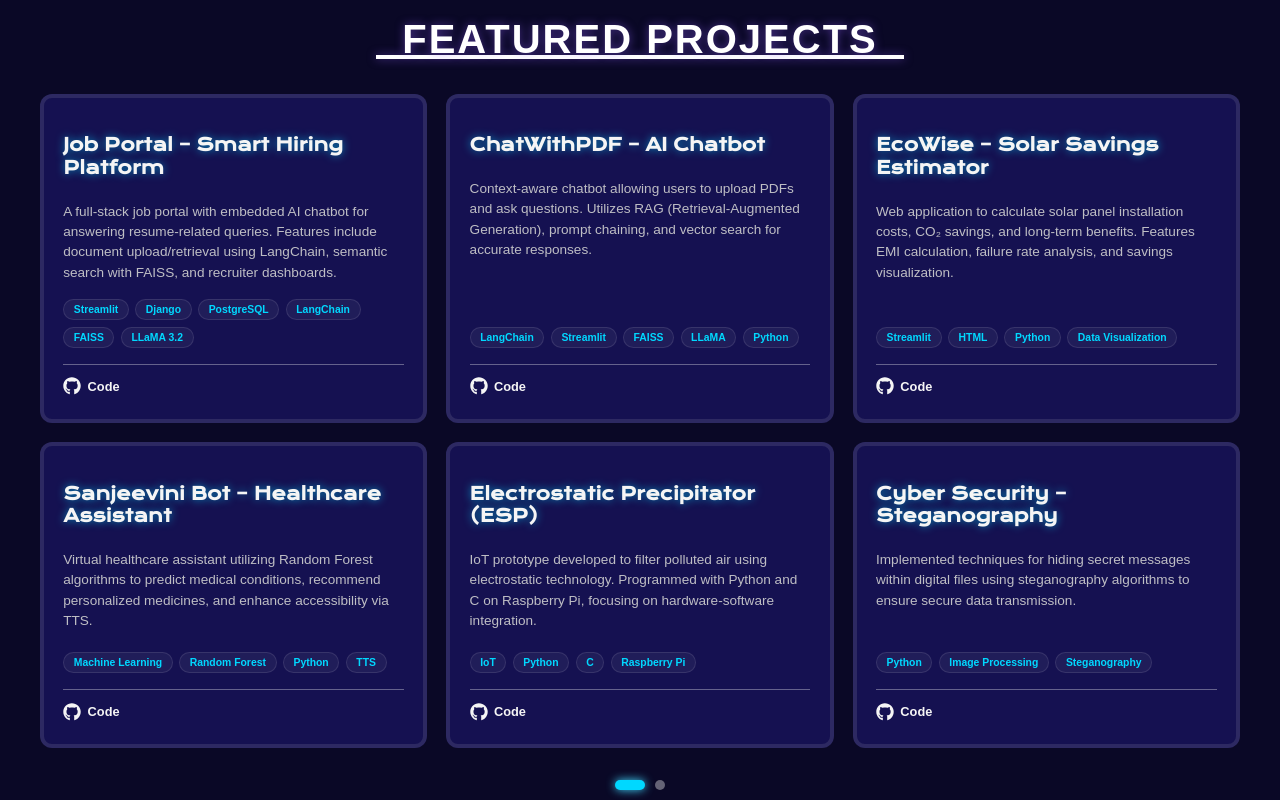
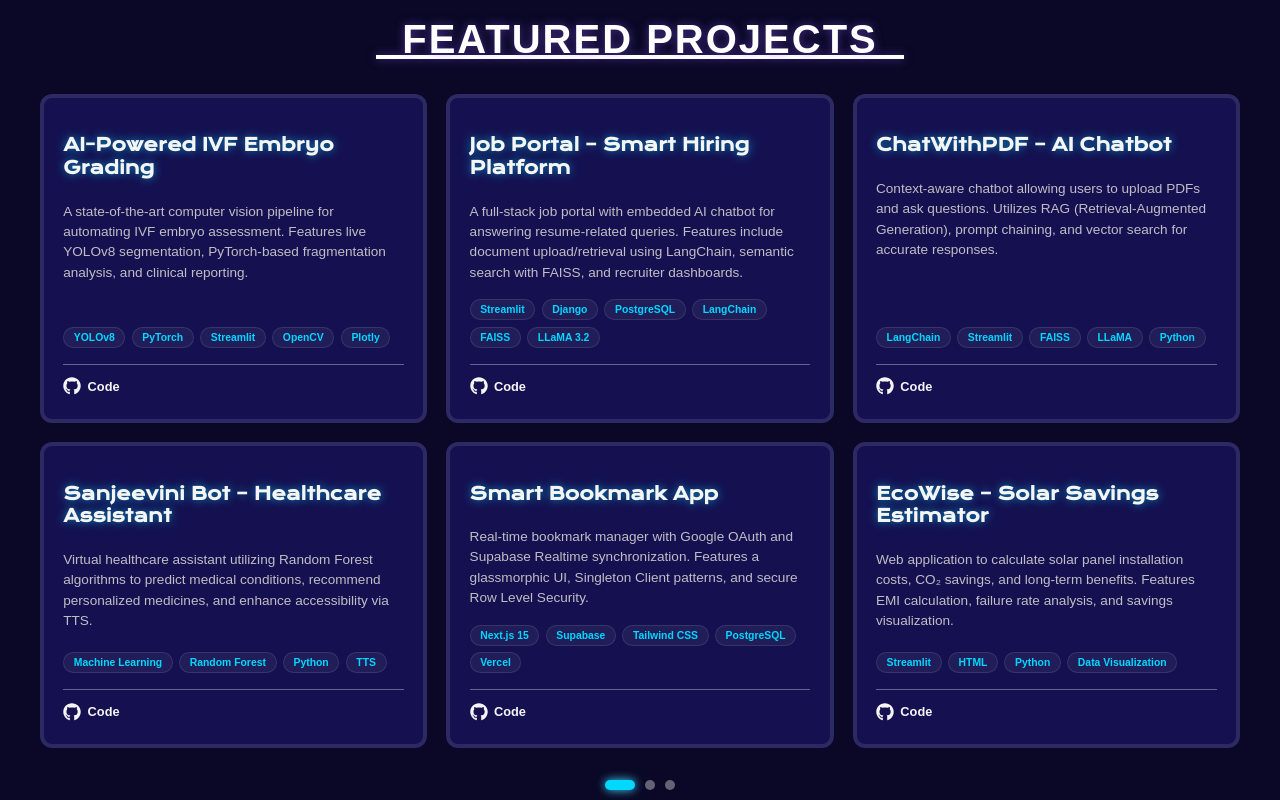
Before and after one commit to azzu-sheikh/MyPortfolio, a React (Vite) app: page / in a window 1280 px wide. Shown: the part 2200-3000 px from the top of the page. Built offline with nearby package versions, Linux system fonts and the light colour scheme; no server answers.

Commit message:
Update project list and add new features

```diff
--- a/src/components/Projects.jsx
+++ b/src/components/Projects.jsx
@@ -1,10 +1,17 @@
 import React, { useState } from 'react';
 import { motion, AnimatePresence } from "framer-motion";
-import { FaGithub } from "react-icons/fa";
+import { FaGithub, FaExternalLinkAlt} from "react-icons/fa";
 import styles from './Projects.module.css';
 
 export default function Projects() {
   const projects = [
+    {
+      title: "AI-Powered IVF Embryo Grading",
+      description: "A state-of-the-art computer vision pipeline for automating IVF embryo assessment. Features live YOLOv8 segmentation, PyTorch-based fragmentation analysis, and clinical reporting.",
+      tech: ["YOLOv8", "PyTorch", "Streamlit", "OpenCV", "Plotly"],
+      link: "https://github.com/azzu-sheikh/IVF-Embryo-Fragmentation",
+      demo: "https://ivf-embryo-fragmentation-analysis.streamlit.app/" // Using portfolio as placeholder
+    },
     {
       title: "Job Portal – Smart Hiring Platform",
       description: "A full-stack job portal with embedded AI chatbot for answering resume-related queries. Features include document upload/retrieval using LangChain, semantic search with FAISS, and recruiter dashboards.",
@@ -18,17 +25,25 @@ export default function Projects() {
       link: "https://github.com/azzu-sheikh/chatbot-using-Ollama"
     },
     {
+      title: "Sanjeevini Bot – Healthcare Assistant",
+      description: "Virtual healthcare assistant utilizing Random Forest algorithms to predict medical conditions, recommend personalized medicines, and enhance accessibility via TTS.",
+      tech: ["Machine Learning", "Random Forest", "Python", "TTS"],
+      link: "https://github.com/azzu-sheikh/Sanjeeini-Bot"
+    },
+    {
+      title: "Smart Bookmark App",
+      description: "Real-time bookmark manager with Google OAuth and Supabase Realtime synchronization. Features a glassmorphic UI, Singleton Client patterns, and secure Row Level Security.",
+      tech: ["Next.js 15", "Supabase", "Tailwind CSS", "PostgreSQL", "Vercel"],
+      link: "https://github.com/azzu-sheikh/smart-bookmark-app", // Update with specific repo if available
+      demo: "https://smart-bookmark-app-azeemsheikh.vercel.app//" // Update with specific deployment link
+    },
+    {
       title: "EcoWise – Solar Savings Estimator",
       description: "Web application to calculate solar panel installation costs, CO₂ savings, and long-term benefits. Features EMI calculation, failure rate analysis, and savings visualization.",
       tech: ["Streamlit", "HTML", "Python", "Data Visualization"],
       link: "https://github.com/azzu-sheikh"
     },
-    {
-      title: "Sanjeevini Bot – Healthcare Assistant",
-      description: "Virtual healthcare assistant utilizing Random Forest algorithms to predict medical conditions, recommend personalized medicines, and enhance accessibility via TTS.",
-      tech: ["Machine Learning", "Random Forest", "Python", "TTS"],
-      link: "https://github.com/azzu-sheikh/Sanjeeini-Bot"
-    },
+
     {
       title: "Electrostatic Precipitator (ESP)",
       description: "IoT prototype developed to filter polluted air using electrostatic technology. Programmed with Python and C on Raspberry Pi, focusing on hardware-software integration.",
@@ -162,4 +177,5 @@ export default function Projects() {
       </div>
     </section>
   );
+
 }
```
